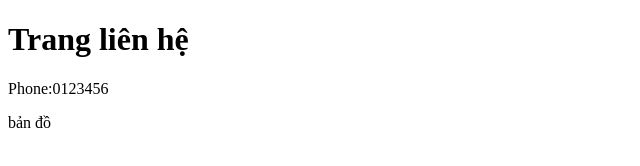
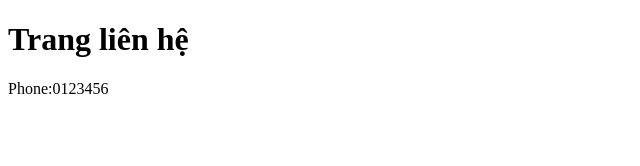
Before and after one commit to toantran00/backend, a plain HTML site: page contact.htm in a window 1280 px wide. Shown: the full height of the page, 0-640 px from the left. Drawn offline with Linux system fonts and the light colour scheme.

Commit message:
Update page-contact

```diff
--- a/contact.htm
+++ b/contact.htm
@@ -8,6 +8,5 @@
 <body>
     <h1>Trang liên hệ</h1>
     <p>Phone:0123456</p>
-    <p>bản đồ</p>
 </body>
 </html>
```
